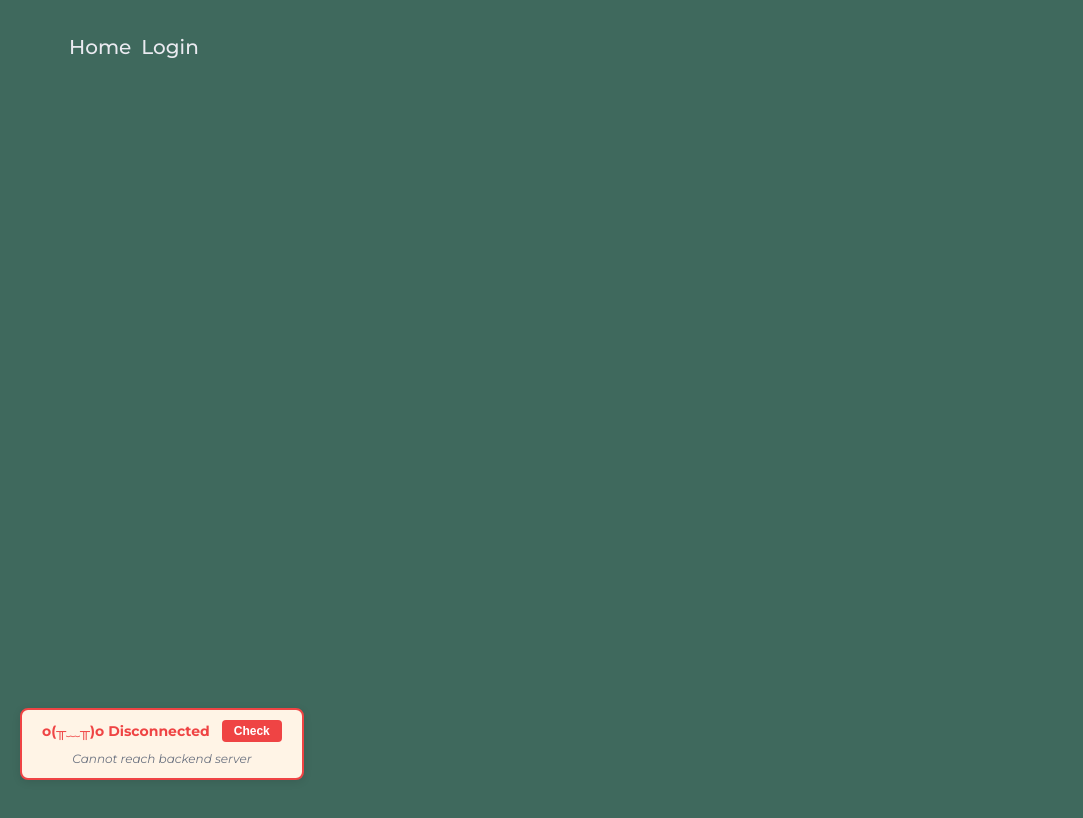
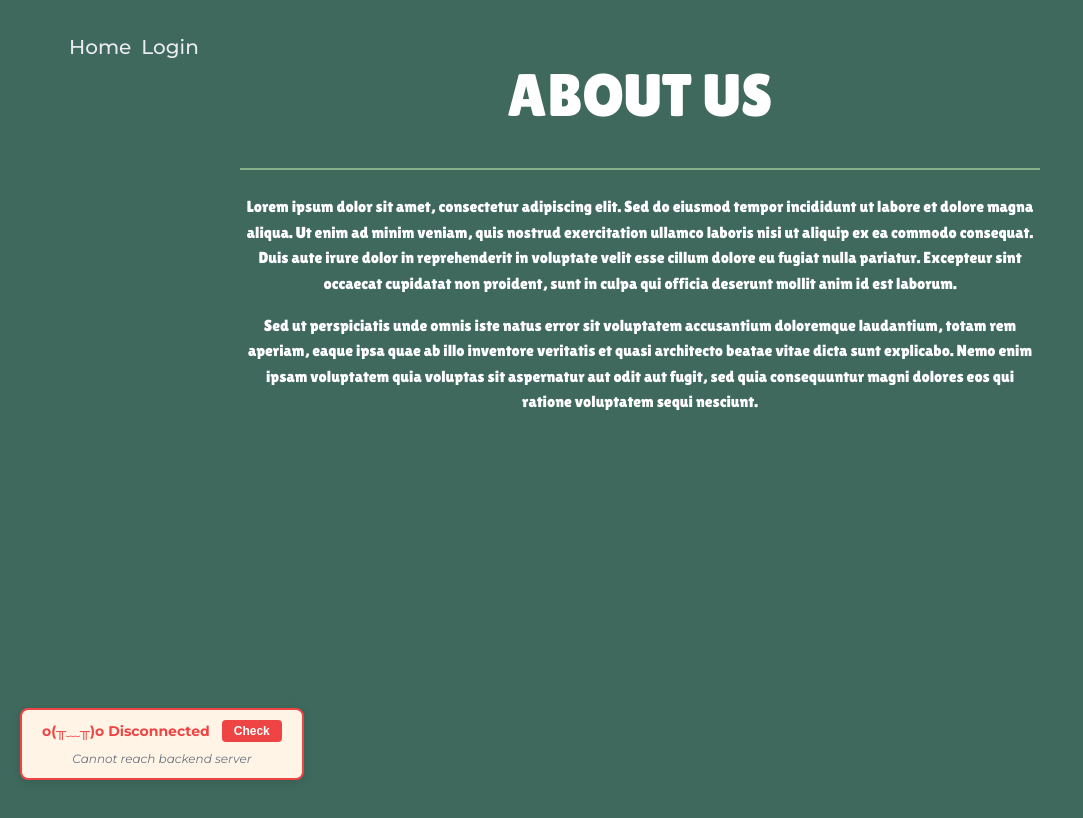
Before and after one commit to WalkAMileGame/WalkAMileGame, a React (Vite) app in the folder frontend/: page /about in a window 1280 px wide. Shown: the top 818 px of the page, without its empty margins (0-1083 px from the left). Built offline with nearby package versions, Linux system fonts and the light colour scheme; no server answers; a web font is replaced by a local one.

Commit message:
Add raw version of AboutUs page

```diff
--- a/frontend/src/App.jsx
+++ b/frontend/src/App.jsx
@@ -5,6 +5,7 @@ import Login from './components/Login';
 import LandingPage from './components/LandingPage';
 import HostGamePage from './components/HostGame';
 import Game from './components/Game'
+import AboutUs from './components/AboutUs';
 
 import { useNavigate, BrowserRouter as Router, Routes, Route, Link, useLocation} from "react-router-dom"
 import { AuthProvider, useAuth } from './context/AuthContext';
@@ -60,6 +61,7 @@ function AppContent() {
         <Routes>
           <Route path="/gameboard" element={<GameBoard />} />
           <Route path="/" element={<HomePage />} />
+          <Route path="/about" element={<AboutUs />} />
           <Route path="/login" element={<Login />} /> {/* if admin not logged in */}
           <Route path="/landing" element={<LandingPage />} /> {/* if admin logged in show link 'admin panel' or something */}
           <Route path="/hostgame" element={<HostGamePage />} />
--- /dev/null
+++ b/frontend/src/components/AboutUs.jsx
@@ -0,0 +1,28 @@
+import React from 'react';
+import '../styles/AboutUs.css';
+
+const AboutUs = () => {
+  return (
+    <div className="about-us-container">
+      <h1>ABOUT US</h1>
+      <hr />
+      <p>
+        Lorem ipsum dolor sit amet, consectetur adipiscing elit. Sed do eiusmod
+        tempor incididunt ut labore et dolore magna aliqua. Ut enim ad minim veniam,
+        quis nostrud exercitation ullamco laboris nisi ut aliquip ex ea commodo
+        consequat. Duis aute irure dolor in reprehenderit in voluptate velit esse
+        cillum dolore eu fugiat nulla pariatur. Excepteur sint occaecat cupidatat
+        non proident, sunt in culpa qui officia deserunt mollit anim id est laborum.
+      </p>
+      <p>
+        Sed ut perspiciatis unde omnis iste natus error sit voluptatem accusantium
+        doloremque laudantium, totam rem aperiam, eaque ipsa quae ab illo inventore
+        veritatis et quasi architecto beatae vitae dicta sunt explicabo. Nemo enim
+        ipsam voluptatem quia voluptas sit aspernatur aut odit aut fugit, sed quia
+        consequuntur magni dolores eos qui ratione voluptatem sequi nesciunt.
+      </p>
+    </div>
+  );
+};
+
+export default AboutUs;
--- a/frontend/src/components/HomePage.jsx
+++ b/frontend/src/components/HomePage.jsx
@@ -1,12 +1,15 @@
 import React from "react"
 import '../styles/HomePage.css';
 import { useState, useEffect } from "react";
+import { useNavigate } from "react-router-dom";
 import Instructions from "./ui/Instructions";
 import dudeIcon from '../assets/WAM_Element_3.png';
 
 
 
 const HomePage = () => {
+  const navigate = useNavigate();
+
   useEffect(() => {
     document.body.style.overflow = "hidden";
     return () => {
@@ -18,6 +21,11 @@ const HomePage = () => {
   const openInstructions = (e) => {
     e.preventDefault(); // prevent default link behavior
     setShowInstructions(true);
+  };
+
+  const openAboutUs = (e) => {
+    e.preventDefault(); // prevent default link behavior
+    navigate("/about");
   };
 
 
@@ -39,7 +47,7 @@ const HomePage = () => {
           <path id="curve" fill="transparent" stroke="none" d="M73.2,115.6c4-6.1,65.5-96.8,178.6-95.6c111.3,1.2,170.8,90.3,175.1,97" />
             <text width="300" fontSize="15" fill="white" fontFamily="Lilita One, sans-serif">
               <textPath href="#curve" startOffset="50%" textAnchor="middle">
-                <a href="#" style={{ fill: "white", textDecoration: "none" }}>ABOUT US</a>
+                <a href="#" style={{ fill: "white", textDecoration: "none" }} onClick={openAboutUs}>ABOUT US</a>
               </textPath>
             </text>
         </svg>
--- /dev/null
+++ b/frontend/src/styles/AboutUs.css
@@ -0,0 +1,26 @@
+@import url('https://fonts.googleapis.com/css2?family=Lilita+One&display=swap');
+
+.about-us-container {
+  font-family: 'Lilita One', cursive;
+  background-color: #3F695D;
+  padding: 2rem;
+  max-width: 800px;
+  margin: 0 auto;
+  min-height: 100vh;
+}
+
+.about-us-container h1 {
+  color: white;
+  text-align: center;
+}
+
+.about-us-container hr {
+  border: none;
+  border-top: 2px solid #86B18A;
+  margin: 1.5rem 0;
+}
+
+.about-us-container p {
+  color: white;
+  line-height: 1.6;
+}
```
Also changed, not shown: 2 other files (tests, documents, lock files or other folders).
